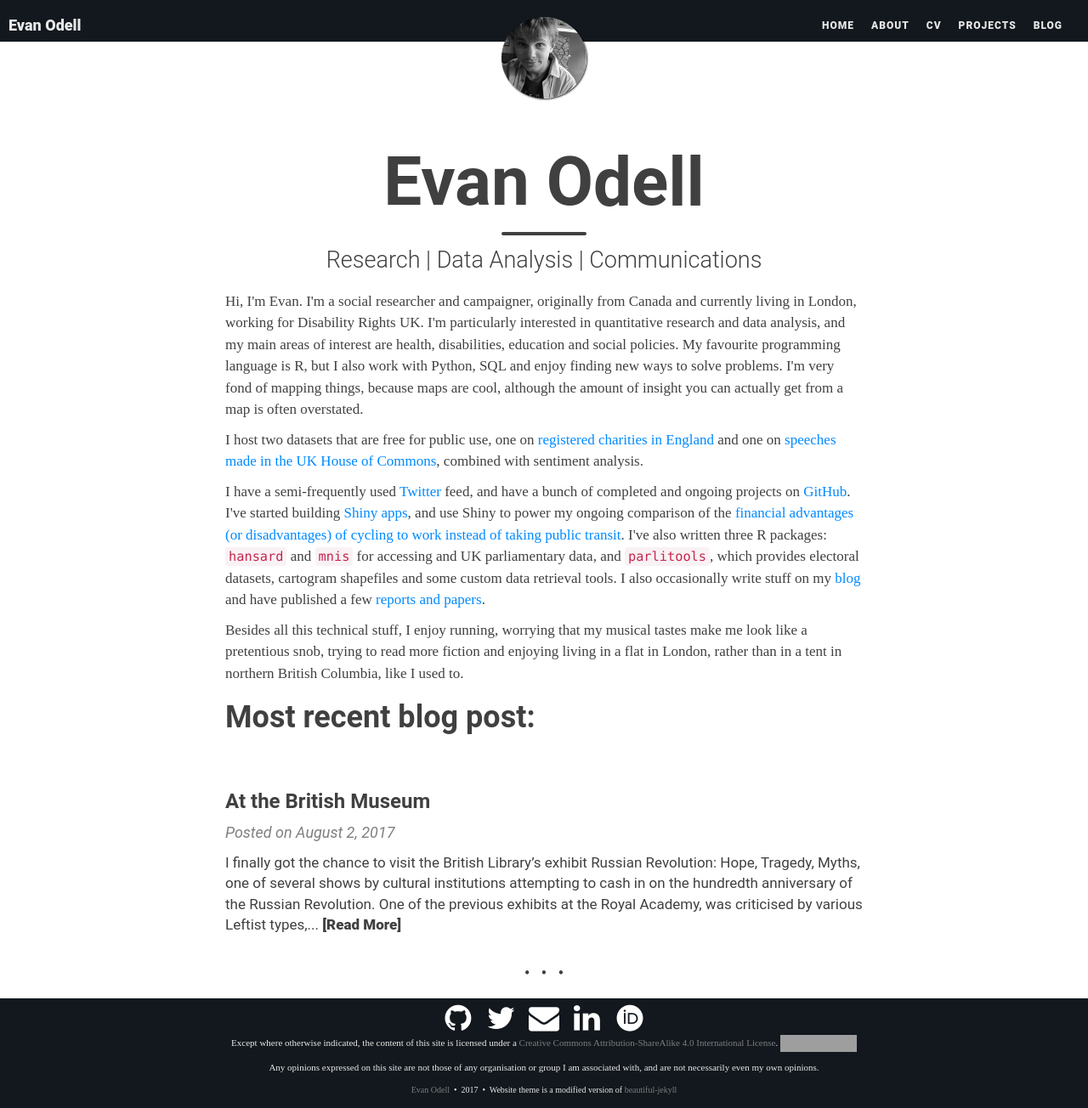
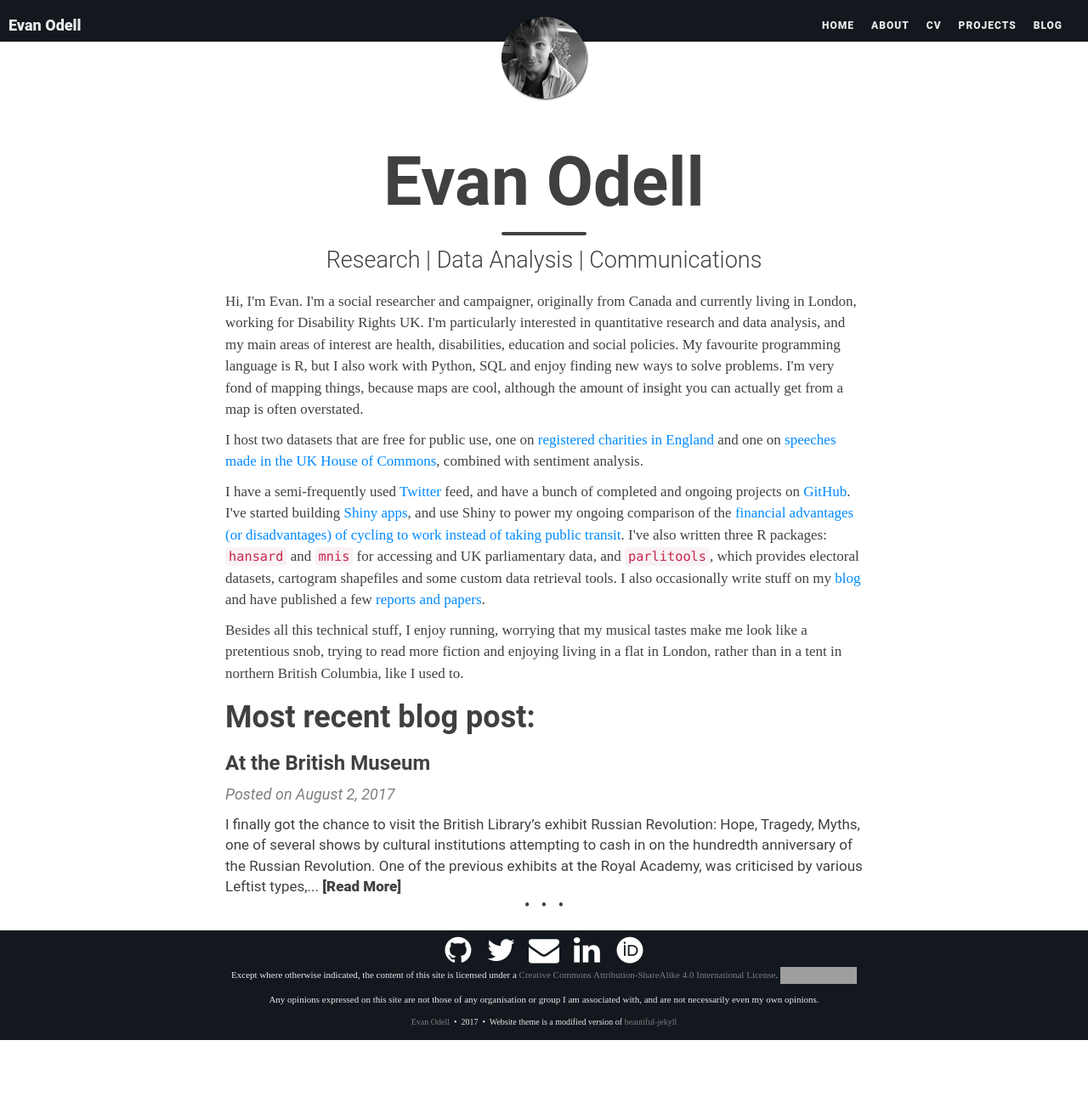
Before and after one commit to evanodell/evanodell.com, a Jekyll site: the page built from index.html, in a window 1280 px wide and 1304 px high. Shown: the whole window at 85% size. Built offline with Jekyll 4.4.1, drawn with Linux system fonts in a browser that asks for light colours; nearby versions of some CDN libraries; some web fonts are replaced; grey boxes are pictures that could not be loaded.

Commit message:
css change

```diff
--- a/index.html
+++ b/index.html
@@ -17,7 +17,7 @@ image: /img/EvanOdell.jpg
 <p>Besides all this technical stuff, I enjoy running, worrying that my musical tastes make me look like a pretentious snob, trying to read more fiction and enjoying living in a flat in London, rather than in a tent in northern British Columbia, like I used to.</p>
 
 <h2>Most recent blog post:</h2>
-<article class="post-preview">
+<article class="post-preview" style="padding:0px;">
 {% for post in site.posts limit:1 %}
   <h3><a href="{{ BASE_PATH }}{{ post.url }}">{{ post.title }}</a></h3>
   {% if post.subtitle %}
```
